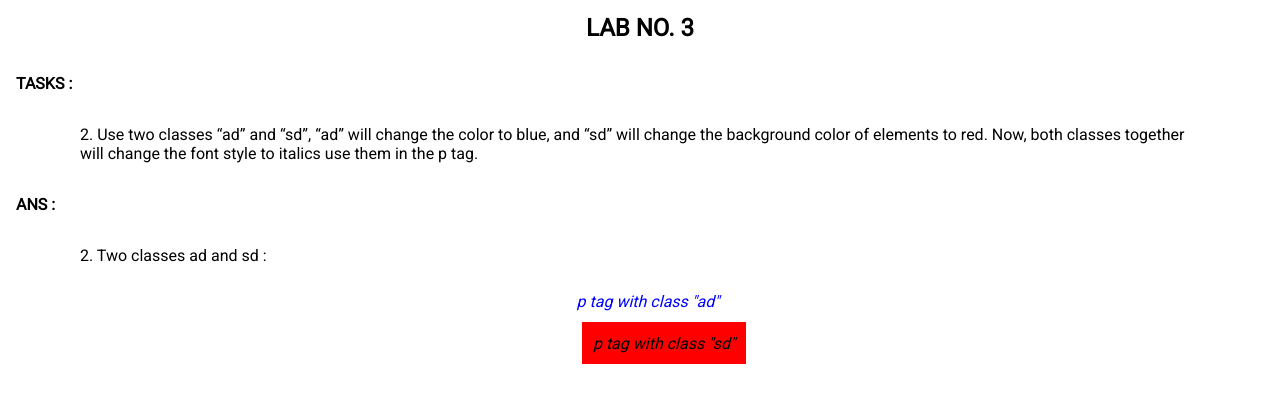
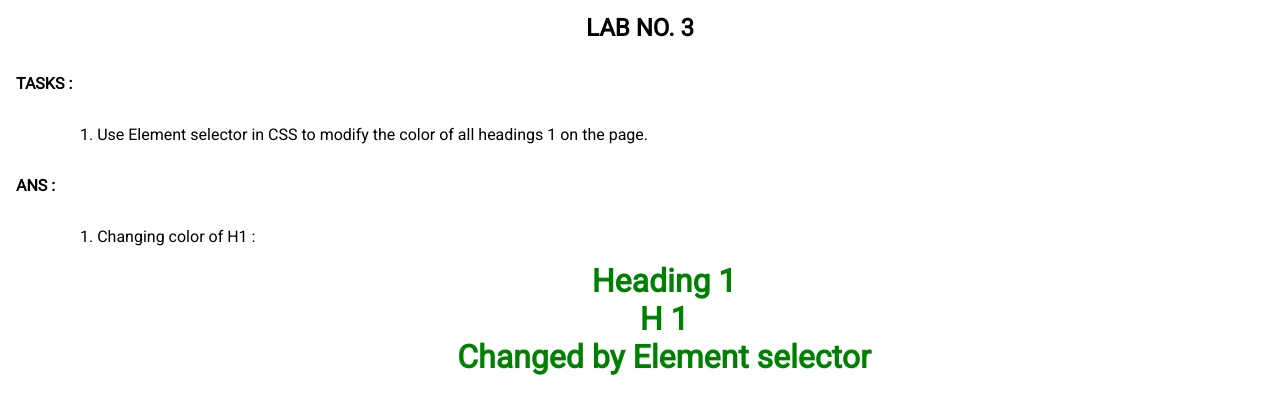
Before and after one commit to Animeshmaru/lab-3-1, a plain HTML site: page index.html in a window 1280 px wide. Shown: the part 87-500 px from the top of the page. Drawn offline with Linux system fonts and the light colour scheme.

Commit message:
Update index.html

```diff
--- a/index.html
+++ b/index.html
@@ -20,19 +20,20 @@
     <h4 class="title">TASKS :   </h4>
     <div class="ques">
 
-        <p>2. Use two classes “ad” and “sd”, “ad” will change the color to blue, and “sd” will change the background color of elements to red. Now, both classes together will change the font style to italics use them in the p tag.</p>
+        <p>1. Use Element selector in CSS to modify the color of all headings 1 on the page.</p>
 
     </div>
 
     <h4 class="title">ANS :</h4>
     <div class="ans">
 
-        2. Two classes ad and sd :
-        <div class="two">
-            <p class="ad">p tag with class "ad"</p>
-            <p class="sd">p tag with class "sd"</p>
+        1.
+        Changing color of H1 :
+        <div class="one">
+            <h1>Heading 1</h1>
+            <h1>H 1</h1>
+            <h1>Changed by Element selector</h1>
         </div>
-
     </div>
 </body>
 </html>
```
